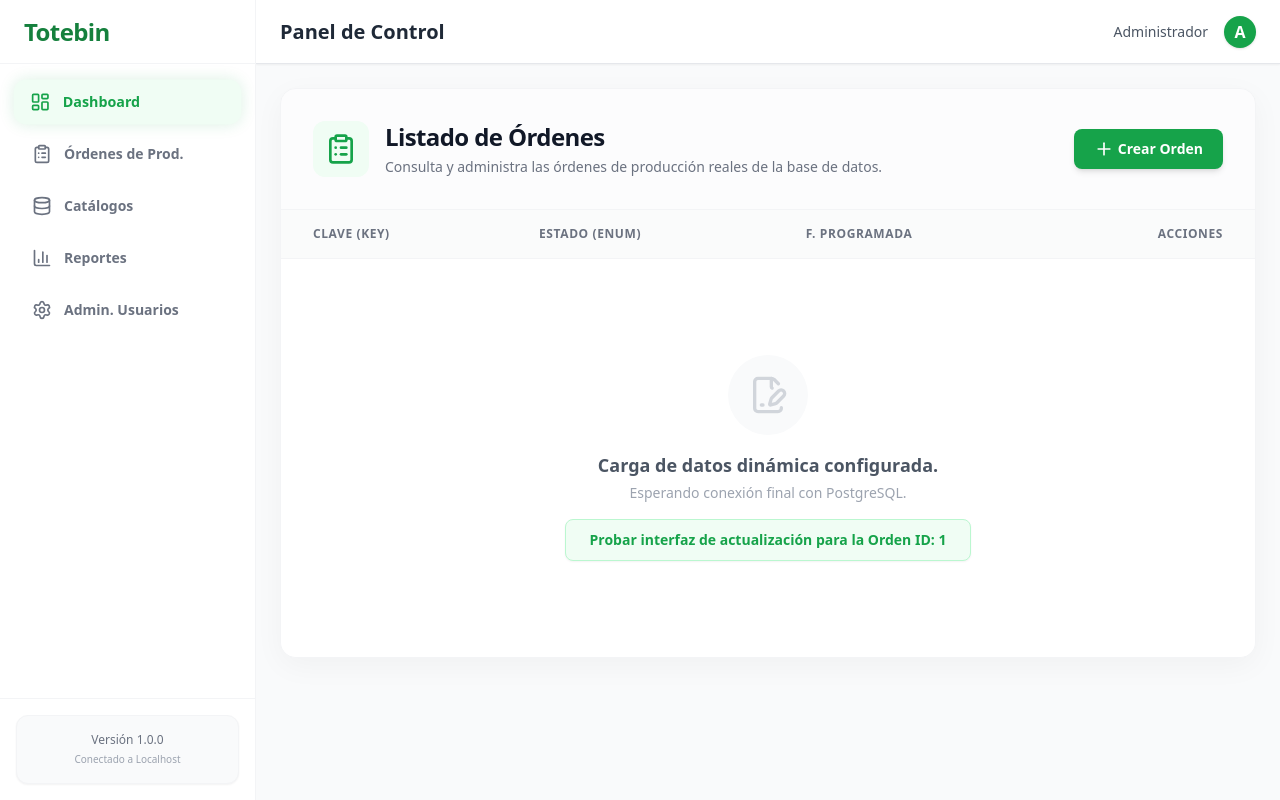
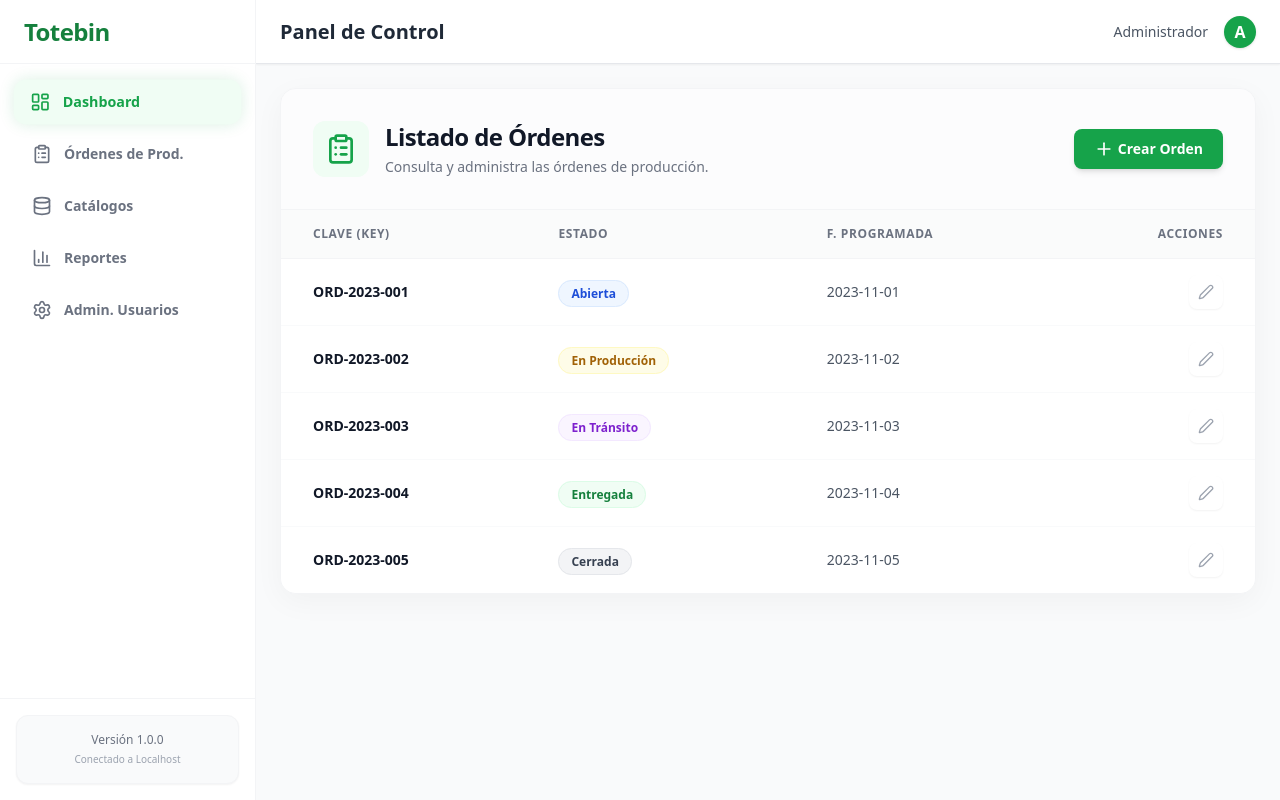
Before and after one commit to CaracheoAdan/servicio-al-cliente-frontend, a React (Vite) app: page / in a window 1280 px wide. Built offline with nearby package versions, Linux system fonts and the light colour scheme; sample sign-in values are in the browser's storage.

Commit message:
style(orders): Rellenar listado de ordenes con datos muestra estetico, estado con badges y boton editar

```diff
--- a/src/features/orders/pages/OrderListPage.tsx
+++ b/src/features/orders/pages/OrderListPage.tsx
@@ -1,9 +1,35 @@
 import React from 'react';
 import { useNavigate } from 'react-router-dom';
-import { ClipboardList, Plus, FileSignature } from 'lucide-react';
+import { ClipboardList, Plus, Edit2 } from 'lucide-react';
 
 export function OrderListPage() {
   const navigate = useNavigate();
+
+  // Datos simulados para visualizar la UI temporalmente
+  const mockOrders = [
+    { id: 1, key: 'ORD-2023-001', status: 'open', date: '2023-11-01' },
+    { id: 2, key: 'ORD-2023-002', status: 'in_production', date: '2023-11-02' },
+    { id: 3, key: 'ORD-2023-003', status: 'in_delivery', date: '2023-11-03' },
+    { id: 4, key: 'ORD-2023-004', status: 'delivered', date: '2023-11-04' },
+    { id: 5, key: 'ORD-2023-005', status: 'closed', date: '2023-11-05' },
+  ];
+
+  const getStatusBadge = (status: string) => {
+    switch (status) {
+      case 'open':
+        return <span className="px-3 py-1 bg-blue-50 text-blue-700 rounded-full text-xs font-bold border border-blue-100">Abierta</span>;
+      case 'in_production':
+        return <span className="px-3 py-1 bg-yellow-50 text-yellow-700 rounded-full text-xs font-bold border border-yellow-100">En Producción</span>;
+      case 'in_delivery':
+        return <span className="px-3 py-1 bg-purple-50 text-purple-700 rounded-full text-xs font-bold border border-purple-100">En Tránsito</span>;
+      case 'delivered':
+        return <span className="px-3 py-1 bg-green-50 text-green-700 rounded-full text-xs font-bold border border-green-100">Entregada</span>;
+      case 'closed':
+        return <span className="px-3 py-1 bg-gray-100 text-gray-700 rounded-full text-xs font-bold border border-gray-200">Cerrada</span>;
+      default:
+        return <span className="px-3 py-1 bg-gray-50 text-gray-700 rounded-full text-xs font-bold border border-gray-100">{status}</span>;
+    }
+  };
 
   return (
     <div className="bg-white rounded-2xl shadow-[0_8px_30px_rgb(0,0,0,0.04)] border border-gray-100 overflow-hidden font-sans animate-fade-in-up">
@@ -14,7 +40,7 @@ export function OrderListPage() {
           </div>
           <div>
             <h3 className="text-2xl font-extrabold text-gray-900 tracking-tight">Listado de Órdenes</h3>
-            <p className="text-sm text-gray-500 mt-1">Consulta y administra las órdenes de producción reales de la base de datos.</p>
+            <p className="text-sm text-gray-500 mt-1">Consulta y administra las órdenes de producción.</p>
           </div>
         </div>
         <button
@@ -26,37 +52,42 @@ export function OrderListPage() {
         </button>
       </div>
 
+      <div className="overflow-x-auto">
         <table className="min-w-full divide-y divide-gray-100">
           <thead className="bg-gray-50/80">
             <tr>
               <th className="px-8 py-4 text-left text-xs font-bold text-gray-500 uppercase tracking-wider">Clave (Key)</th>
-            <th className="px-8 py-4 text-left text-xs font-bold text-gray-500 uppercase tracking-wider">Estado (Enum)</th>
+              <th className="px-8 py-4 text-left text-xs font-bold text-gray-500 uppercase tracking-wider">Estado</th>
               <th className="px-8 py-4 text-left text-xs font-bold text-gray-500 uppercase tracking-wider">F. Programada</th>
               <th className="px-8 py-4 text-right text-xs font-bold text-gray-500 uppercase tracking-wider">Acciones</th>
             </tr>
           </thead>
           <tbody className="bg-white divide-y divide-gray-50">
-          <tr>
-            <td colSpan={4} className="px-8 py-24 text-center text-sm text-gray-500">
-              <div className="flex flex-col items-center justify-center space-y-4">
-                <div className="w-20 h-20 bg-gray-50 rounded-full flex items-center justify-center">
-                  <FileSignature className="w-10 h-10 text-gray-300" />
-                </div>
-                <div>
-                  <p className="font-semibold text-gray-600 text-lg">Carga de datos dinámica configurada.</p>
-                  <p className="text-gray-400 mt-1">Esperando conexión final con PostgreSQL.</p>
-                </div>
+            {mockOrders.map((order) => (
+              <tr key={order.id} className="hover:bg-gray-50/50 transition-colors">
+                <td className="px-8 py-4 whitespace-nowrap">
+                  <div className="text-sm font-bold text-gray-900">{order.key}</div>
+                </td>
+                <td className="px-8 py-4 whitespace-nowrap">
+                  {getStatusBadge(order.status)}
+                </td>
+                <td className="px-8 py-4 whitespace-nowrap">
+                  <div className="text-sm font-medium text-gray-600">{order.date}</div>
+                </td>
+                <td className="px-8 py-4 whitespace-nowrap text-right text-sm font-medium">
                   <button
-                  onClick={() => navigate('/orders/1')}
-                  className="mt-6 text-totebin-600 font-bold hover:text-totebin-700 bg-totebin-50 hover:bg-totebin-100 px-6 py-2.5 rounded-lg border border-totebin-200 transition-colors shadow-sm"
+                    onClick={() => navigate(`/orders/${order.id}`)}
+                    className="text-gray-400 hover:text-totebin-600 bg-white hover:bg-totebin-50 border border-transparent hover:border-totebin-100 p-2 rounded-lg transition-all shadow-sm flex items-center justify-center ml-auto"
+                    title="Editar Orden"
                   >
-                  Probar interfaz de actualización para la Orden ID: 1
+                    <Edit2 className="w-4 h-4" />
                   </button>
-              </div>
                 </td>
               </tr>
+            ))}
           </tbody>
         </table>
       </div>
+    </div>
   );
 }
```
Lines whose indentation alone changed are shown as unchanged.
